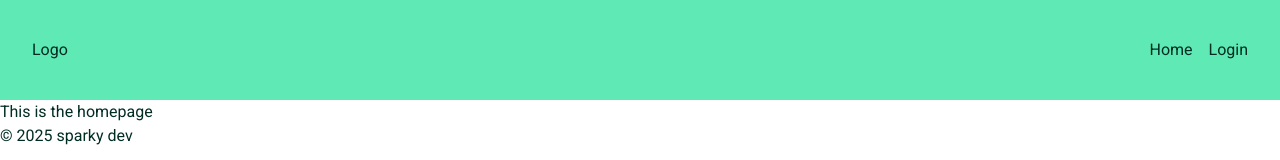
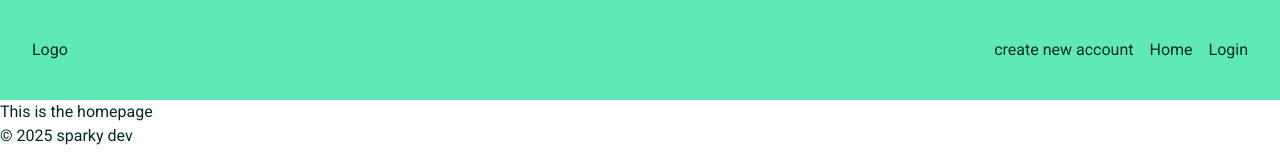
Before and after one commit to sparky9043/12-math-problem-generator, a React (Vite) app in the folder frontend/: page / in a window 1280 px wide. Shown: the top 160 px of the page. Built offline with nearby package versions, Linux system fonts and the light colour scheme.

Commit message:
add nav link directed to create new user form

```diff
--- a/frontend/src/components/NavBar.tsx
+++ b/frontend/src/components/NavBar.tsx
@@ -26,6 +26,13 @@ const NavBar = (props: NavBarProps) => {
         <li>
 
           {user && <div className="font-semibold">user type: {user.userType}</div>}
+        </li>
+        <li>
+          {user === null &&
+            <NavLink to="/new" className="hover:text-emerald-800">
+              create new account
+            </NavLink>
+          }
         </li>
         <li>
           {user === null
```
